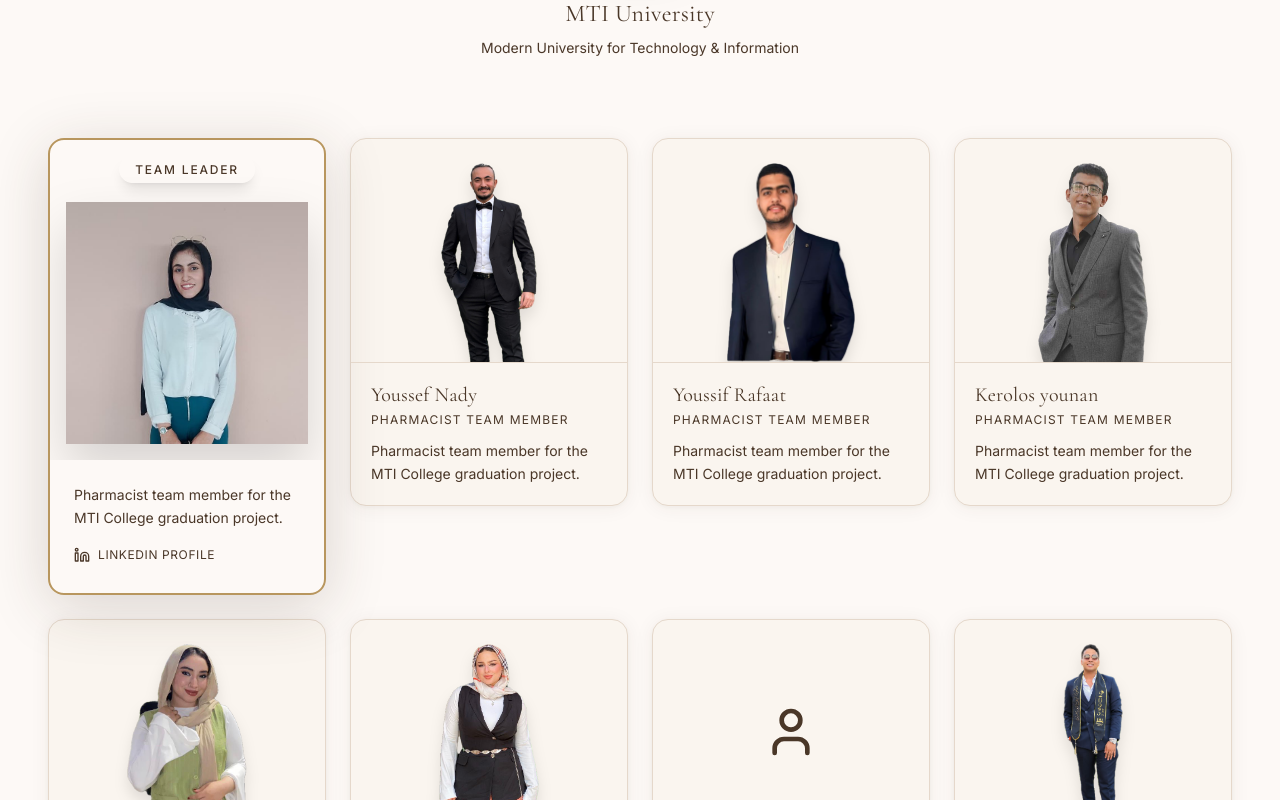
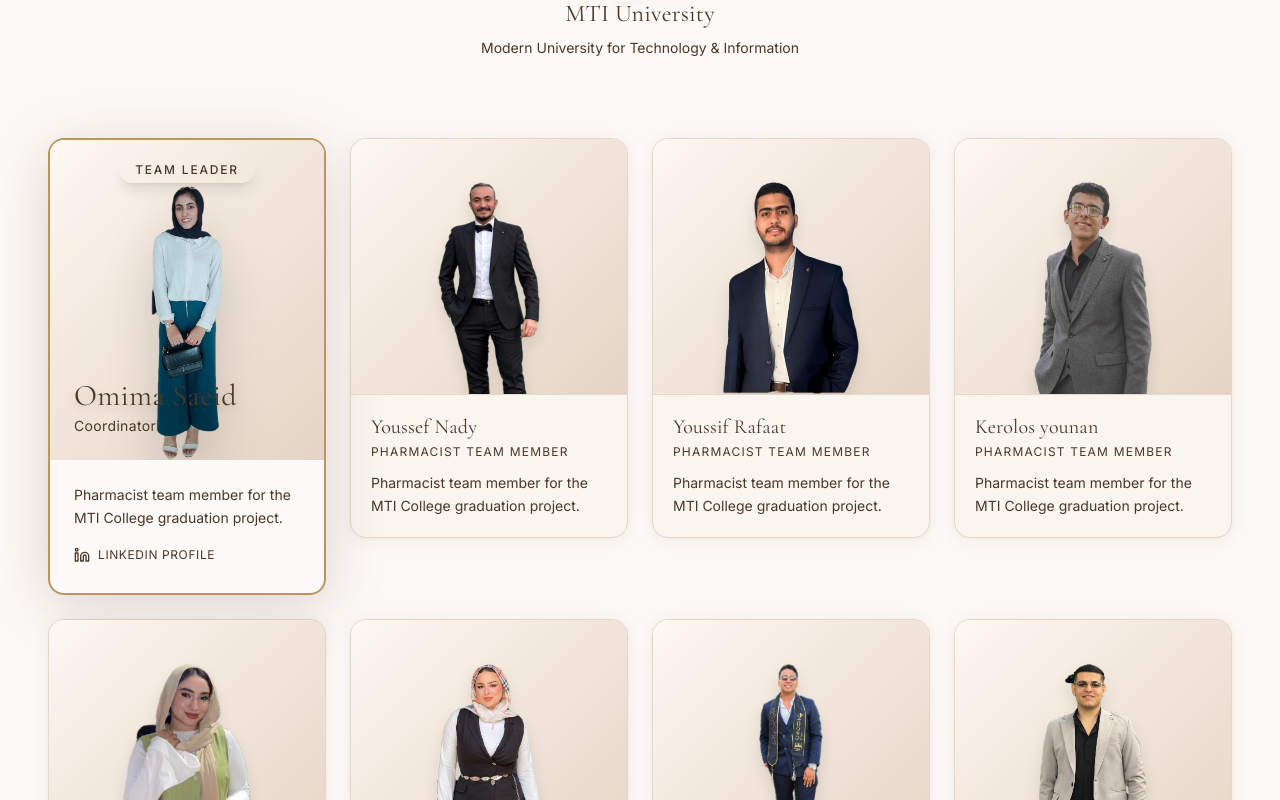
Before and after one commit to DuaA-A/RO-GlowGuide, a React (Vite) app: page /about in a window 1280 px wide. Shown: the part 580-1380 px from the top of the page. Built offline with nearby package versions, Linux system fonts and the light colour scheme.

Commit message:
feat: add `TeamMemberCard` component, `teamMembers` data, and Omima Saeid's team image.

```diff
--- a/src/app/components/TeamMemberCard.tsx
+++ b/src/app/components/TeamMemberCard.tsx
@@ -43,16 +43,24 @@ export function TeamMemberCard({ member, index = 0 }: TeamMemberCardProps) {
                     style={{ borderColor: "#B8965E" }}
                 >
                     {/* Photo area */}
-                    <div className="relative h-80 bg-gradient-to-br from-espresso to-wine-dark overflow-hidden group">
-                        {/* Animated Aura Background */}
-                        <div className="absolute inset-0 opacity-0 group-hover:opacity-100 transition-opacity duration-700">
-                            <div className="absolute inset-0 bg-[radial-gradient(circle_at_50%_0%,var(--tw-gradient-stops))] from-gold/40 via-wine/20 to-transparent mix-blend-screen" />
-                            <div className="absolute top-0 right-0 w-64 h-64 bg-gold/30 blur-[60px] rounded-full translate-x-1/2 -translate-y-1/2" />
-                            <div className="absolute bottom-0 left-0 w-64 h-64 bg-wine-light/30 blur-[60px] rounded-full -translate-x-1/2 translate-y-1/2" />
+                    <div className="relative h-80 overflow-hidden group" style={{ background: "linear-gradient(135deg, #FDF8F3 0%, #F5EAE0 35%, #EDE0D4 65%, #E5D4C4 100%)" }}>
+                        {/* Animated Aura Background (Persistent) */}
+                        <div className="absolute inset-0">
+                            <div className="absolute inset-0 bg-[radial-gradient(circle_at_50%_0%,var(--tw-gradient-stops))] from-gold/30 via-wine/10 to-transparent mix-blend-multiply" />
+                            <motion.div
+                                className="absolute top-0 right-0 w-64 h-64 bg-gold/30 blur-[60px] rounded-full translate-x-1/2 -translate-y-1/2"
+                                animate={{ scale: [1, 1.25, 1], opacity: [0.6, 0.9, 0.6] }}
+                                transition={{ duration: 6, repeat: Infinity, ease: "easeInOut" }}
+                            />
+                            <motion.div
+                                className="absolute bottom-0 left-0 w-72 h-72 bg-wine-pale/30 blur-[60px] rounded-full -translate-x-1/3 translate-y-1/3"
+                                animate={{ scale: [1, 1.15, 1], opacity: [0.5, 0.8, 0.5] }}
+                                transition={{ duration: 8, repeat: Infinity, ease: "easeInOut", delay: 2 }}
+                            />
                         </div>
 
                         {member.image ? (
-                            <div className="absolute inset-0 pt-8 pb-4 px-4 flex items-end justify-center">
+                            <div className="absolute inset-0 pt-8 pb-0 px-4 flex items-end justify-center">
                                 <img
                                     src={member.image}
                                     alt={member.name}
@@ -67,16 +75,23 @@ export function TeamMemberCard({ member, index = 0 }: TeamMemberCardProps) {
                         <div className="absolute inset-0 bg-gradient-to-t from-espresso/80 via-espresso/20 to-transparent" />
 
                         {/* Leader badge */}
-                        <div className="absolute top-4 left-1/2 -translate-x-1/2">
+                        <div className="absolute top-4 left-1/2 -translate-x-1/2 z-20">
                             <span className="bg-gold text-cream text-xs font-medium tracking-[0.15em] uppercase px-4 py-1.5 rounded-full shadow-lg">
                                 {t("team.leaderBadge")}
                             </span>
                         </div>
 
                         {/* Name overlay at bottom */}
-                        <div className="absolute bottom-0 left-0 right-0 p-6">
-                            <h3 className="font-heading text-cream text-2xl mb-0.5">{member.name}</h3>
-                            <p className="text-gold-light text-sm tracking-wide">{translatedRole}</p>
+                        <div className="absolute bottom-0 left-0 right-0 p-6 bg-gradient-to-t from-wine-dark/90 to-transparent z-20">
+                            <a
+                                href={member.linkedin}
+                                target="_blank"
+                                rel="noopener noreferrer"
+                                className="hover:text-gold transition-colors inline-block"
+                            >
+                                <h3 className="font-heading text-cream text-3xl mb-0.5 drop-shadow-lg">{member.name}</h3>
+                            </a>
+                            <p className="text-gold-light text-sm tracking-wide mix-blend-plus-lighter">{translatedRole}</p>
                         </div>
                     </div>
 
@@ -109,34 +124,42 @@ export function TeamMemberCard({ member, index = 0 }: TeamMemberCardProps) {
         >
             <div className="luxury-card overflow-hidden">
                 {/* Photo */}
-                <div className="relative h-56 bg-cream border-b border-gold/10 overflow-hidden group/photo">
-                    {/* Animated Aura Background */}
-                    <div className="absolute inset-0 opacity-0 group-hover/photo:opacity-100 transition-opacity duration-700">
-                        <div className="absolute inset-0 bg-[radial-gradient(circle_at_50%_50%,var(--tw-gradient-stops))] from-gold/20 via-cream to-transparent" />
-                        <div className="absolute top-1/2 left-1/2 -translate-x-1/2 -translate-y-1/2 w-48 h-48 bg-wine-light/10 blur-[40px] rounded-full animate-pulse" />
+                <div className="relative h-64 border-b border-gold/10 overflow-hidden group/photo" style={{ background: "linear-gradient(135deg, #FDF8F3 0%, #F5EAE0 35%, #EDE0D4 65%, #E5D4C4 100%)" }}>
+                    {/* Animated Aura Background (Persistent) */}
+                    <div className="absolute inset-0">
+                        <motion.div
+                            className="absolute top-1/2 left-1/2 -translate-x-1/2 -translate-y-1/2 w-48 h-48 bg-wine-pale/20 blur-[40px] rounded-full"
+                            animate={{ scale: [1, 1.3, 1], opacity: [0.5, 0.9, 0.5] }}
+                            transition={{ duration: 7, repeat: Infinity, ease: "easeInOut" }}
+                        />
+                        <motion.div
+                            className="absolute bottom-0 right-0 w-32 h-32 bg-gold/20 blur-[30px] rounded-full translate-x-1/4 translate-y-1/4"
+                            animate={{ scale: [1, 1.4, 1], opacity: [0.4, 0.8, 0.4] }}
+                            transition={{ duration: 5, repeat: Infinity, ease: "easeInOut", delay: 1 }}
+                        />
                     </div>
 
                     {member.image ? (
-                        <div className="absolute inset-0 pt-6 px-4 flex items-end justify-center">
+                        <div className="absolute inset-0 pt-8 pb-0 px-3 flex items-end justify-center">
                             <img
                                 src={member.image}
                                 alt={member.name}
-                                className="w-full h-full object-contain object-bottom group-hover/photo:scale-105 transition-transform duration-700 relative z-10 drop-shadow-xl"
+                                className="w-full h-[95%] object-contain object-bottom group-hover/photo:scale-[1.03] transition-transform duration-700 relative z-10 drop-shadow-xl"
                             />
                         </div>
                     ) : (
                         <PlaceholderAvatar />
                     )}
-                    <div className="absolute inset-0 bg-espresso/0 group-hover:bg-espresso/30 transition-all duration-400" />
+                    <div className="absolute inset-0 bg-espresso/0 group-hover:bg-espresso/10 transition-all duration-400 z-20 pointer-events-none" />
 
                     {/* LinkedIn on hover */}
-                    <div className="absolute inset-0 flex items-center justify-center opacity-0 group-hover:opacity-100 transition-opacity duration-300">
+                    <div className="absolute inset-0 flex items-center justify-center opacity-0 group-hover:opacity-100 transition-opacity duration-300 z-30">
                         <a
                             href={member.linkedin}
                             target="_blank"
                             rel="noopener noreferrer"
                             onClick={(e) => e.stopPropagation()}
-                            className="w-11 h-11 bg-white rounded-full flex items-center justify-center text-espresso hover:bg-gold hover:text-cream transition-colors shadow-lg"
+                            className="w-11 h-11 bg-white/90 backdrop-blur-sm rounded-full flex items-center justify-center text-espresso hover:bg-wine hover:text-cream transition-colors shadow-xl"
                         >
                             <Linkedin className="w-5 h-5" />
                         </a>
--- a/src/app/data/team.ts
+++ b/src/app/data/team.ts
@@ -8,7 +8,7 @@ export const teamMembers: TeamMember[] = [
         name: "Omima Saeid",
         role: "Coordinator",
         bio: "Pharmacist team member for the MTI College graduation project.",
-        image: "/images/team/Omaima_Saeid.jpeg",
+        image: "/images/team/omima_saeid.png",
         linkedin: "https://www.linkedin.com/in/omima-saeid-7422122b1?utm_source=share_via&utm_content=profile&utm_medium=member_android",
         isLeader: true,
     },
@@ -53,27 +53,11 @@ export const teamMembers: TeamMember[] = [
         linkedin: "#",
     },
     {
-        id: "member-07",
-        name: "Eyad wael",
-        role: "Pharmacist Team Member",
-        bio: "Pharmacist team member for the MTI College graduation project.",
-        image: "",
-        linkedin: "#",
-    },
-    {
         id: "member-08",
         name: "Shreif sharf",
         role: "Pharmacist Team Member",
         bio: "Pharmacist team member for the MTI College graduation project.",
         image: "/images/team/Shreif sharf.png",
-        linkedin: "#",
-    },
-    {
-        id: "member-09",
-        name: "Mohamed elsayed",
-        role: "Pharmacist Team Member",
-        bio: "Pharmacist team member for the MTI College graduation project.",
-        image: "",
         linkedin: "#",
     },
     {
@@ -92,4 +76,20 @@ export const teamMembers: TeamMember[] = [
         image: "/images/team/yousef_Esmail.png",
         linkedin: "https://www.linkedin.com/in/youssif-ismail-767a543a1",
     },
+    {
+        id: "member-07",
+        name: "Eyad wael",
+        role: "Pharmacist Team Member",
+        bio: "Pharmacist team member for the MTI College graduation project.",
+        image: "",
+        linkedin: "#",
+    },
+    {
+        id: "member-09",
+        name: "Mohamed elsayed",
+        role: "Pharmacist Team Member",
+        bio: "Pharmacist team member for the MTI College graduation project.",
+        image: "",
+        linkedin: "#",
+    },
 ];
```
Also changed, not shown: public/images/team/Omaima_Saeid.jpeg (deleted), public/images/team/omima_saeid.png (added).
